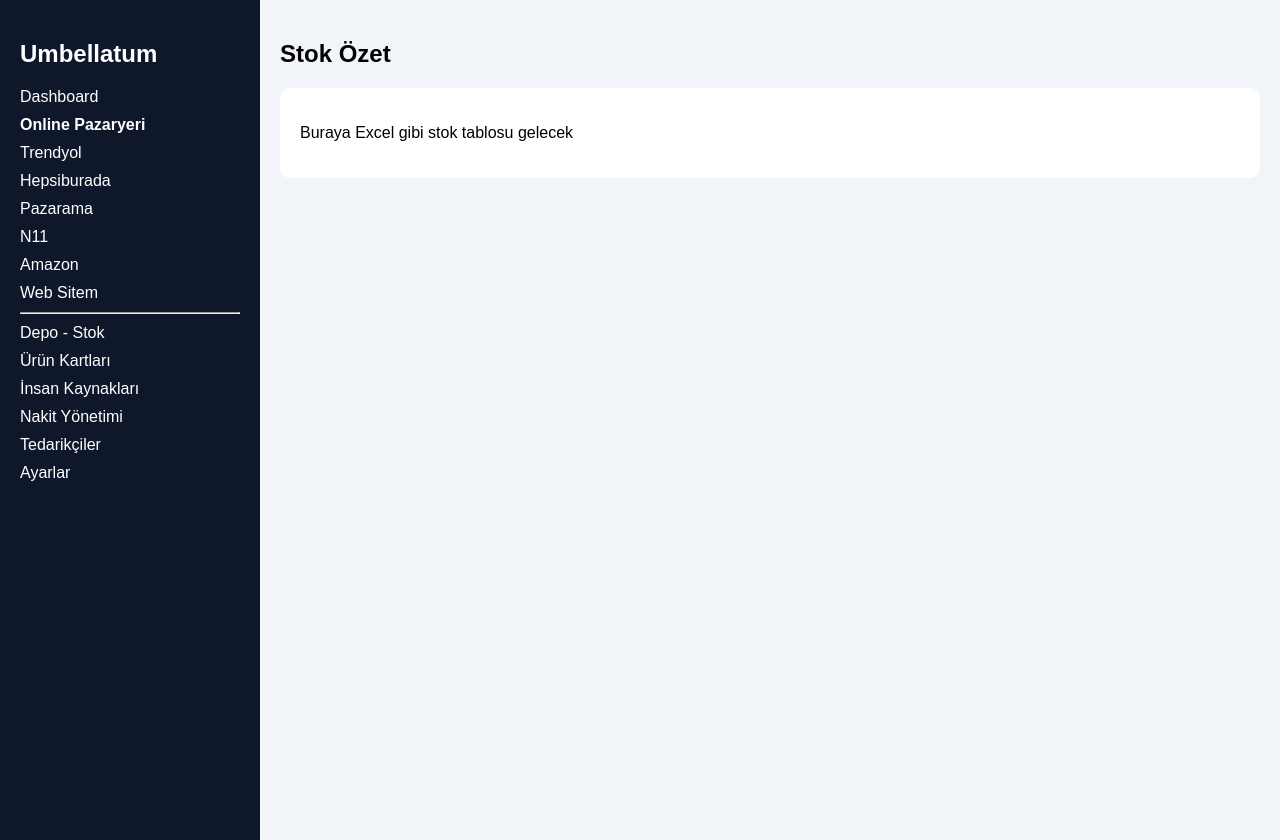
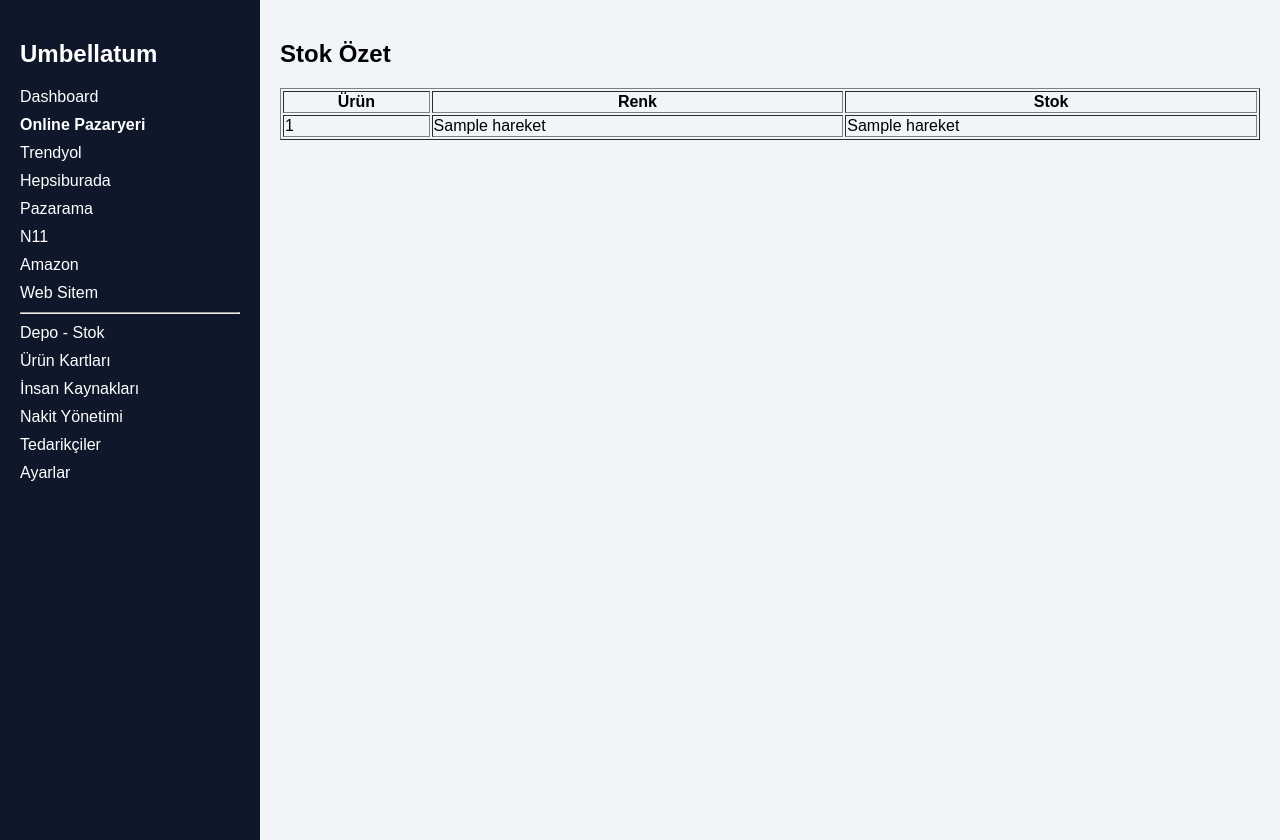
Before and after one commit to umbellatum54/stok-api, a Flask app: page /stok-ozet in a window 1280 px wide. Run offline with Flask 3, Linux system fonts and the light colour scheme; a database or web service that is not in the repository returns one stand-in record (values such as "Sample title"); some libraries are stand-ins or nearby versions.

Commit message:
Update stok_ozet.html

```diff
--- a/templates/stok_ozet.html
+++ b/templates/stok_ozet.html
@@ -1,11 +1,23 @@
 {% extends "layout.html" %}
-
 {% block content %}
 
 <h2>Stok Özet</h2>
 
-<div class="card">
-    <p>Buraya Excel gibi stok tablosu gelecek</p>
-</div>
+<table border="1" width="100%">
+<tr>
+<th>Ürün</th>
+<th>Renk</th>
+<th>Stok</th>
+</tr>
+
+{% for s in stoklar %}
+<tr>
+<td>{{s[0]}}</td>
+<td>{{s[1]}}</td>
+<td>{{s[2]}}</td>
+</tr>
+{% endfor %}
+
+</table>
 
 {% endblock %}
```
